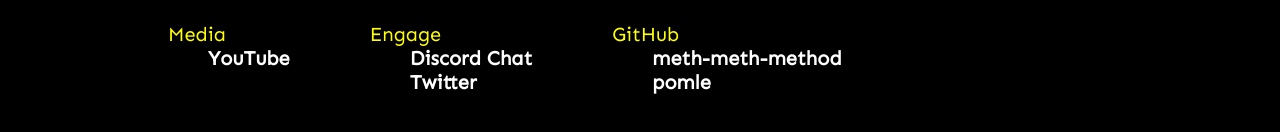
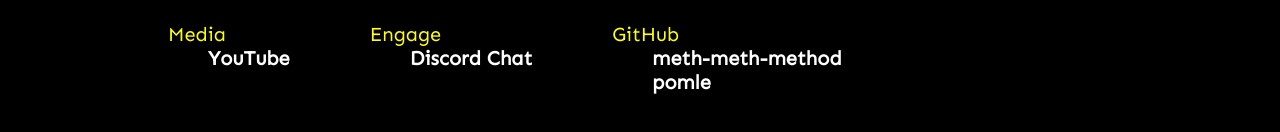
Before and after one commit to meth-meth-method/meth, a plain HTML site: page index.html in a window 1280 px wide. Shown: the part 2322-2454 px from the top of the page. Drawn offline with Linux system fonts and the light colour scheme; no server answers.

Commit message:
There is no twitter account no more

```diff
--- a/index.html
+++ b/index.html
@@ -72,7 +72,6 @@
                 Engage
                 <ul>
                     <li><a href="https://discord.gg/aeh8DTv">Discord Chat</a></li>
-                    <li><a href="https://twitter.com/pomle">Twitter</a></li>
                 </ul>
             </li>
             <li>
```
